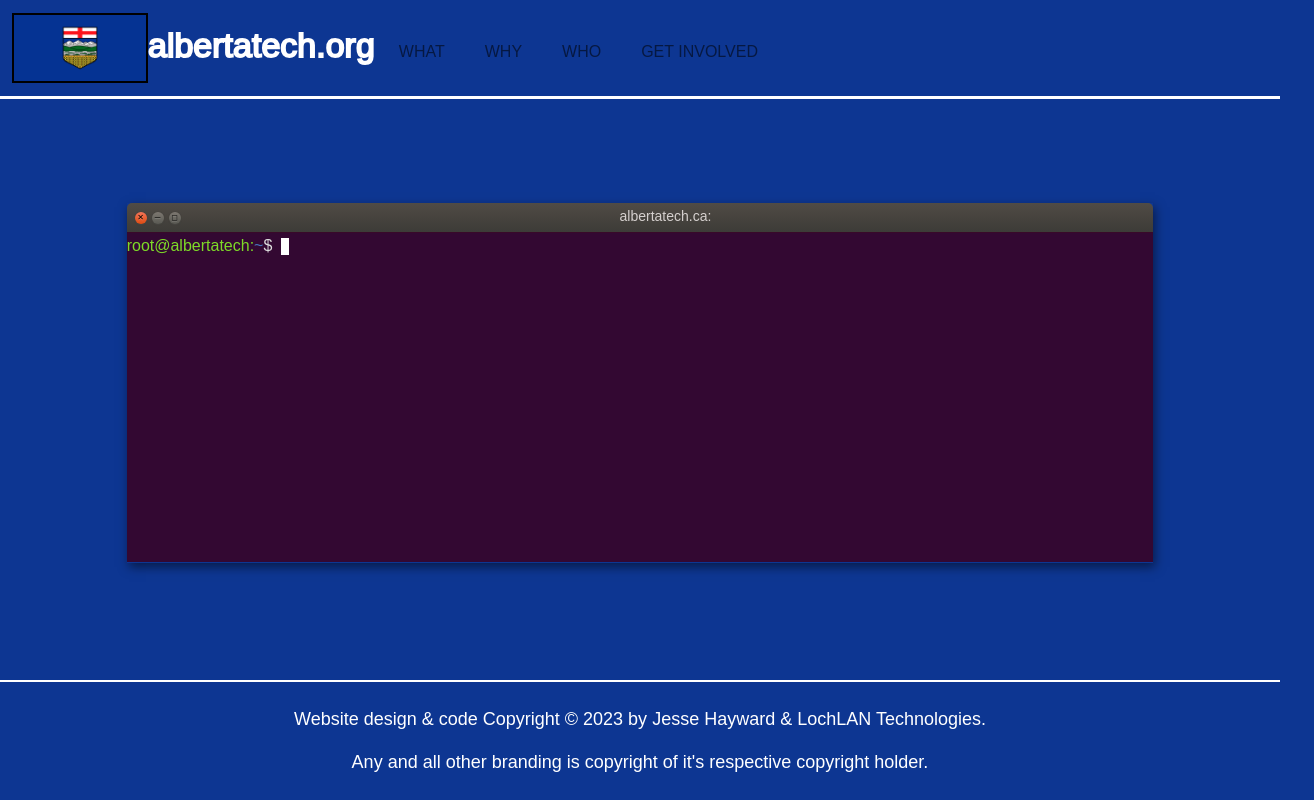
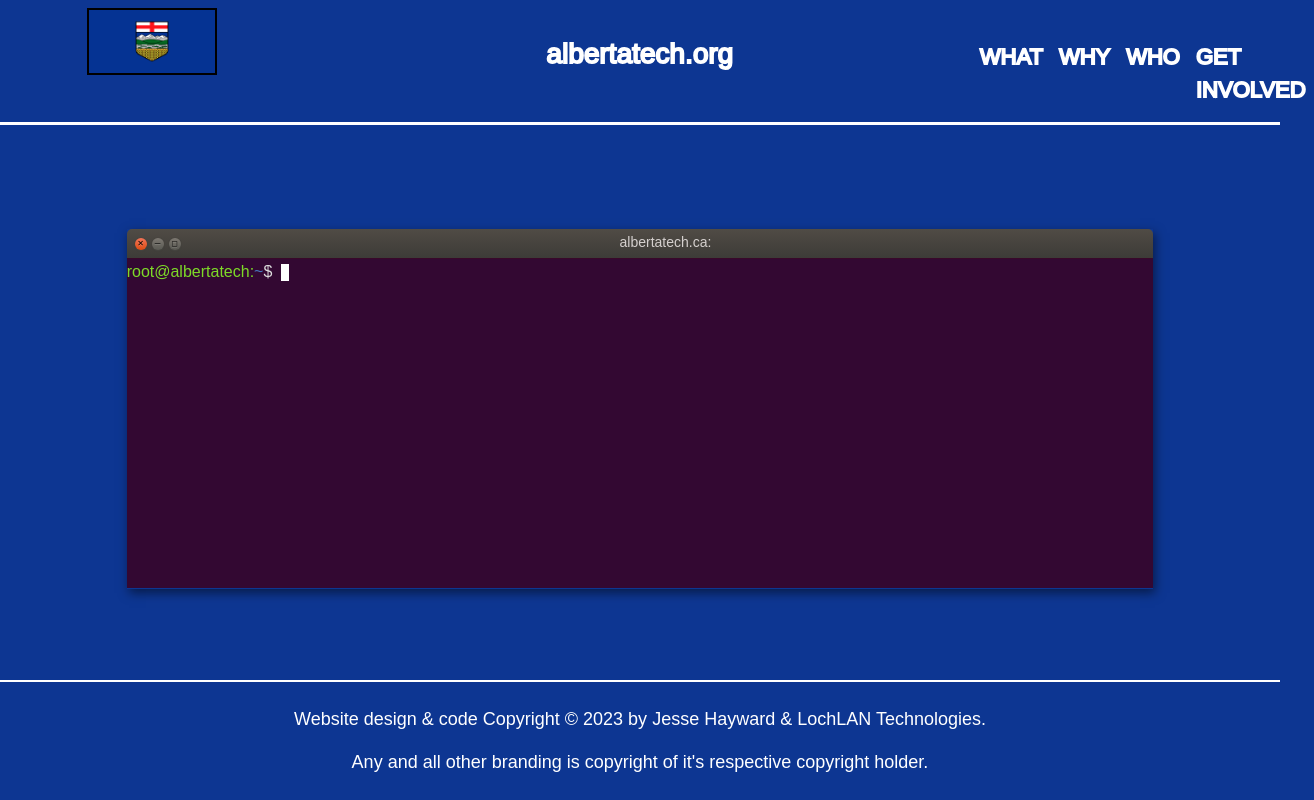
Before and after one commit to jhayward9/albertatech.org, a plain HTML site: page index.html in a window 1280 px wide. Shown: the whole page, 1314 px wide, since content can reach past the window. Drawn offline with nearby package versions, Linux system fonts and the light colour scheme; a web font is replaced by a local one.

Commit message:
fixed nav
nav works and is 100% mobile friendly

```diff
--- a/css/style.css
+++ b/css/style.css
@@ -3,13 +3,22 @@ html body {
     font-family: 'TheGoodMonolith', sans-serif;
 }
 
-#navbarNav > ul {
-    font-size: 26px;
+#navbarSupportedContent > ul {
+    font-size: 22px;
     -webkit-text-stroke-width: 2px;
 }
 
-#navbarNav > ul > li > a {
+#navbarSupportedContent > ul > li > a {
     color: #fff;
+}
+
+#navbarSupportedContent > ul > li > a:hover {
+  color: gold;
+}
+
+body > header > nav > div > div > div.col-md-6 > div > span {
+  position: relative;
+  top: 25px;
 }
 
 header a.navbar-brand:hover {
@@ -20,8 +29,8 @@ nav {
     border-bottom: 3px solid #fff;
 }
 
-header .navbar-brand {
-    font-size: 34px;
+body > header > nav > div > div > div.col-md-6 > div > span {
+    font-size: 1.75em;
     -webkit-text-stroke-width: 2px;
     color: #fff;
 }
@@ -36,8 +45,8 @@ footer  {
     border-top: 2px solid #fff;
 }
 
-body > header > nav > div > a > img {
-    width: 4em;
+body > header > nav > div > div > div:nth-child(1) > div > a > img {
+    width: 6.5em;
     border: 2px solid #000;
 }
 
--- a/index.html
+++ b/index.html
@@ -15,25 +15,40 @@
         <header>
             <nav class="navbar navbar-expand-lg">
               <div class="container-fluid">
-                <a class="navbar-brand" href="#"><img src="img/albertaflag.png"><span class="text-center">albertatech.org</span></a>
+                <div class="row flex-fill">
+                  <div class="col-md-3">
+                    <div class="text-center">
+                      <a class="navbar-brand" href="#"><img src="img/albertaflag.png"></a>
+                    </div>
+                  </div>
+                  <div class="col-md-6">
+                    <div class="text-center">
+                      <span>albertatech.org</span>
+                    </div>
+                  </div>
+                  <div class="col-md-3">
+                    <div class="mx-auto text-center mt-4 mb-2">
                       <button class="navbar-toggler" type="button" data-bs-toggle="collapse" data-bs-target="#navbarSupportedContent" aria-controls="navbarSupportedContent" aria-expanded="false" aria-label="Toggle navigation">
                         <span class="navbar-toggler-icon"></span>
                       </button>
+                    </div>
                     <div class="collapse navbar-collapse" id="navbarSupportedContent">
                       <ul class="navbar-nav justify-content-evenly">
-                    <li class="nav-item me-4 mt-2">
-                      <a class="nav-link changed" href="#what">WHAT</a>
+                        <li class="nav-item changed">
+                          <a class="nav-link" href="#what">WHAT</a>
                         </li>
-                    <li class="nav-item changed me-4 mt-2">
+                        <li class="nav-item changed">
                           <a class="nav-link" href="#why">WHY</a>
                         </li>
-                    <li class="nav-item changed me-4 mt-2">
+                        <li class="nav-item changed">
                           <a class="nav-link" href="#who">WHO</a>
                         </li>
-                    <li class="nav-item changed me-4 mt-2">
+                        <li class="nav-item changed">
                           <a class="nav-link" href="#get_involved">GET INVOLVED</a>
                         </li>
                       </ul>
+                    </div>
+                  </div>
                 </div>
               </div>
             </nav>
```
Lines whose indentation alone changed are shown as unchanged.
